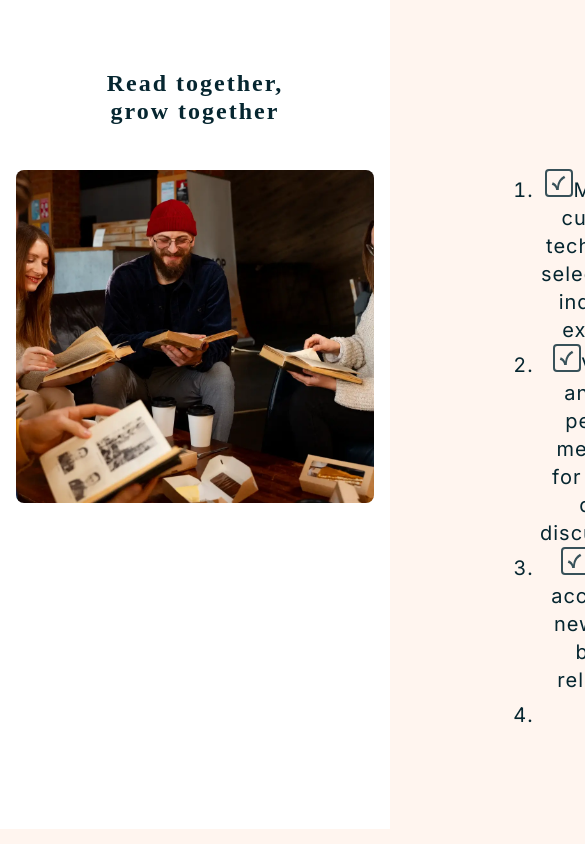
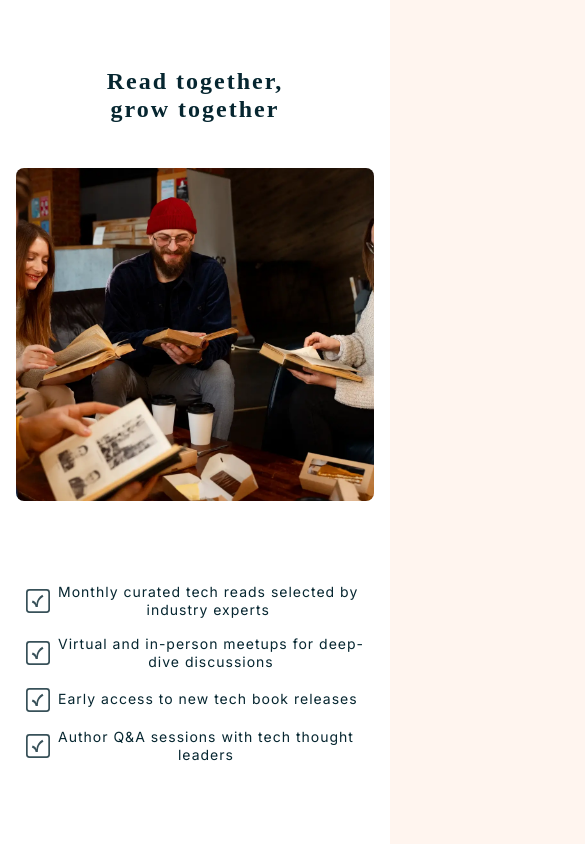
Before and after one commit to josemills/landing-page, a plain HTML site: page index.html in a window 390 px wide. Shown: the part 973-1817 px from the top of the page, 585 px wide, since content can reach past the window. Drawn offline with Linux system fonts and the light colour scheme; a web font is replaced by a local one.

Commit message:
Integración de media queries

```diff
--- a/css/styles.css
+++ b/css/styles.css
@@ -77,8 +77,7 @@ header .brand {
     align-items: center;
     gap: 0.75rem;
     padding: 0.75rem 1rem;
-    border-style: solid;
-    border-color: var(--neutral-900);
+    border: solid 1px var(--neutral-900);
     background: transparent;
     border-radius: 8px;
     color: var(--neutral-900);
@@ -171,7 +170,7 @@ header .brand {
 
 .subtitleTwo {
     font-family: 'Martian Mono';
-    font-size: 40px;
+    font-size: 35px;
     color: var(--neutral-900);
     font-weight: 600;
     letter-spacing: 2px;
@@ -191,12 +190,30 @@ header .brand {
 .contentTextTwo {
     font-family: 'Inter';
     margin-top: 100px;
-    font-size: 20px;
+    font-size: 18px;
     line-height: 140%;
     letter-spacing: 1px;
     color: var(--neutral-900);
     position: absolute;
     left: 500px;
+}
+
+.contentTextTwo ul {
+    list-style: none;
+    padding: 0;
+    margin-top: 30px;
+}
+
+.contentTextTwo ul li {
+    display: flex;
+    align-items: center;
+    gap: 8px;
+    margin-bottom: 16px;
+}
+
+.contentTextTwo ul li img {
+    width: 24px;
+    height: 24px;
 }
 
 /* Secciones base */
@@ -218,15 +235,8 @@ header .brand {
 
 /* Tablets (≤ 1024px) */
 @media (max-width: 1024px) {
-    #title {
-        font-size: 48px;
-    }
-
-    .contentText {
-        font-size: 18px;
-        max-width: 90%;
-    }
-
+    #title { font-size: 48px; }
+    .contentText { font-size: 18px; max-width: 90%; }
     .heroImage {
         position: static;
         width: 100%;
@@ -234,33 +244,32 @@ header .brand {
         border-radius: 12px;
         margin-top: 24px;
     }
-
     .mainContainer {
         align-items: center;
         text-align: center;
         padding: 0 24px;
     }
-
     .primaryButton {
         font-size: 16px;
         padding: 0.6rem 0.9rem;
     }
-
-    /* Segunda parte */
     .subtitleTwo {
         position: static;
         text-align: center;
         font-size: 32px;
         margin-top: 20px;
     }
-
     .imageOne {
         position: static;
         width: 80%;
         margin: 0 auto;
         display: block;
     }
-
+    .contentTextTwo {
+        position: static;
+        margin-top: 20px;
+        text-align: center;
+    }
     .mainContainerTwo {
         align-items: center;
         gap: 60px;
@@ -269,53 +278,39 @@ header .brand {
 
 /* Móviles grandes (≤ 768px) */
 @media (max-width: 768px) {
-    #title {
-        font-size: 40px;
-    }
-
-    .contentText {
-        font-size: 16px;
-    }
-
+    #title { font-size: 40px; }
+    .contentText { font-size: 16px; }
     .heroImage {
         width: 90%;
         height: auto;
         margin: 0 auto;
         display: block;
     }
-
     .componentTestimonial {
         flex-direction: column;
         align-items: center;
         text-align: center;
     }
-
-    .componentTestimonial .meta {
-        align-items: center;
-    }
-
+    .componentTestimonial .meta { align-items: center; }
     .primaryButton {
         width: 100%;
         justify-content: center;
     }
-
-    /* Segunda parte */
     .subtitleTwo {
         font-size: 28px;
         text-align: center;
         margin-bottom: 12px;
     }
-
     .imageOne {
         width: 90%;
         margin: 0 auto;
     }
-
     .mainContainerTwo {
         text-align: center;
         gap: 40px;
         padding: 0 24px;
     }
+    .contentTextTwo { font-size: 16px; }
 }
 
 /* Móviles pequeños (≤ 480px) */
@@ -324,50 +319,39 @@ header .brand {
         font-size: 32px;
         letter-spacing: 1px;
     }
-
-    .contentText {
-        font-size: 15px;
-    }
-
-    .heroImage {
-        width: 100%;
-        height: auto;
-    }
-
+    .contentText { font-size: 15px; }
+    .heroImage { width: 100%; height: auto; }
     .componentTestimonial {
         gap: 8px;
         align-items: center;
     }
-
     .componentTestimonial .meta {
         align-items: center;
         text-align: center;
     }
-
     .componentTestimonial .starGroup {
         justify-content: center;
         margin-bottom: 6px;
     }
-
     .primaryButton {
         font-size: 14px;
         padding: 0.5rem 0.8rem;
     }
-
-    /* Segunda parte */
     .subtitleTwo {
         font-size: 24px;
         text-align: center;
     }
-
     .imageOne {
         width: 100%;
         height: auto;
     }
-
     .mainContainerTwo {
         gap: 32px;
         padding: 0 16px;
         align-items: center;
     }
+    .contentTextTwo {
+        font-size: 14px;
+        line-height: 130%;
+    }
 }
--- a/index.html
+++ b/index.html
@@ -52,12 +52,12 @@
             </h1>
             <img src="assets/images/image-read-together-desktop.webp" alt="imageOne" class="imageOne">
             <div class="contentTextTwo">
-                <ol>
+                <ul>
                     <li><img src="assets/icons/icon-check.svg">Monthly curated tech reads selected by<br>industry experts</li>
                     <li><img src="assets/icons/icon-check.svg">Virtual and in-person meetups for deep-<br>dive discussions</li>
                     <li><img src="assets/icons/icon-check.svg">Early access to new tech book releases</li>
-                    <li><img src="assets/icons/icon-check.svg">
-                </ol>
+                    <li><img src="assets/icons/icon-check.svg">Author Q&A sessions with tech thought<br> leaders</li>
+                </ul>
             </div>
         </div>
     </section>
```
